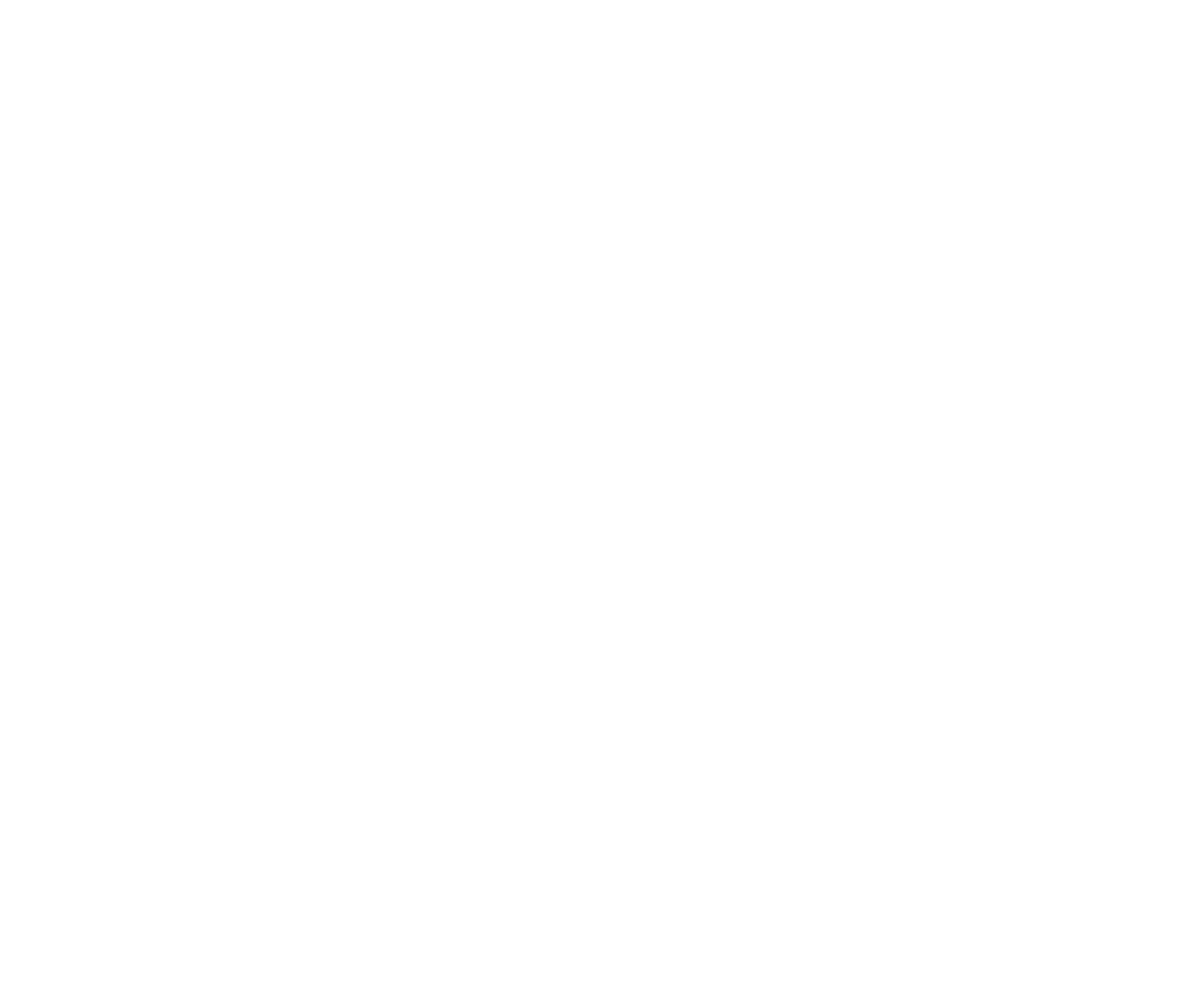
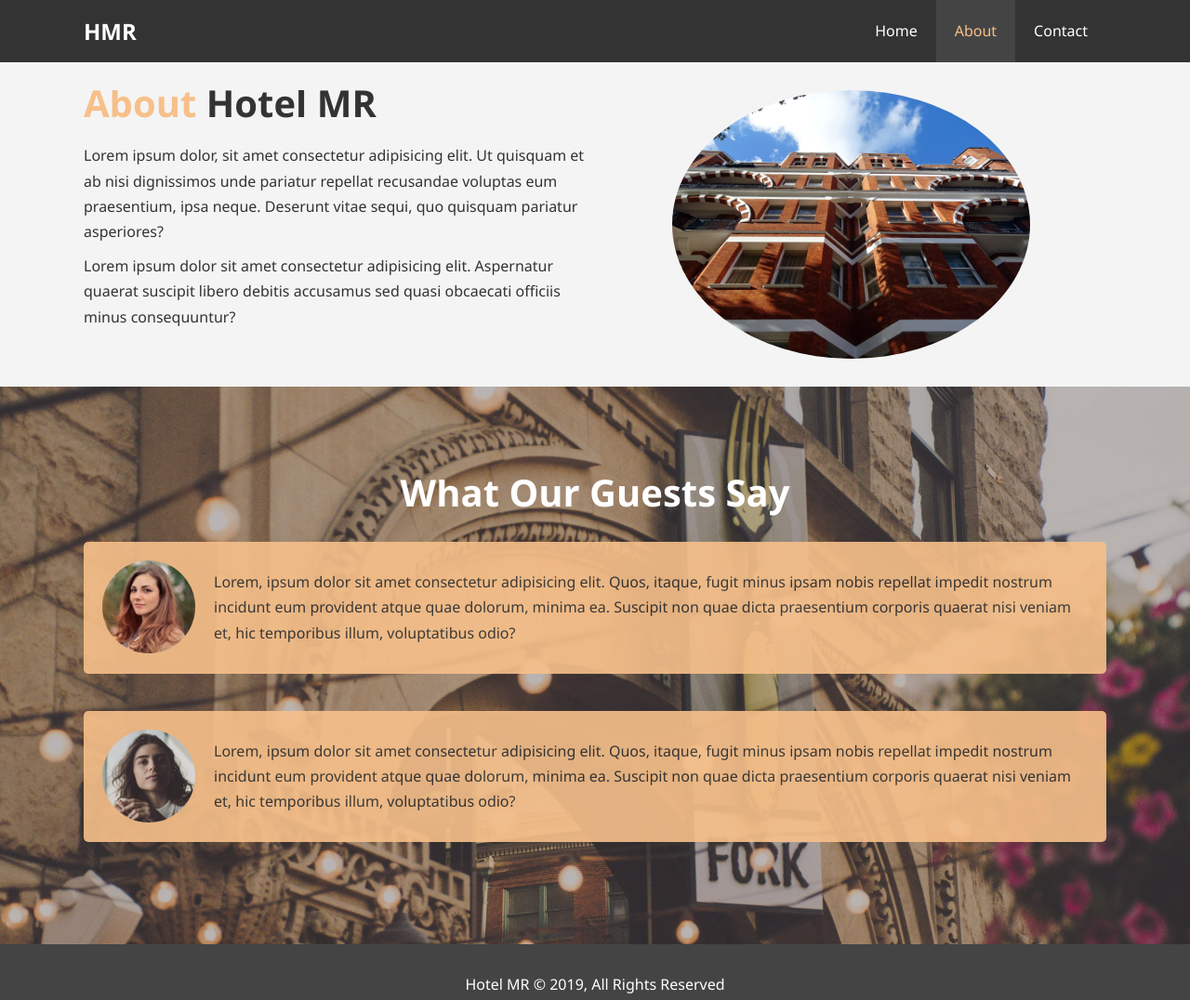
Before and after one commit to DevMike42/Hotel-website, a plain HTML site: page about.html in a window 1280 px wide. Shown: the whole page at 93% size. Before the commit the page ends 800 px from the top, so only its background shows below. Drawn offline with Linux system fonts and the light colour scheme.

Commit message:
About Page

```diff
--- a/about.html
+++ b/about.html
@@ -0,0 +1,72 @@
+<!DOCTYPE html>
+<html lang="en">
+
+<head>
+  <meta charset="UTF-8">
+  <meta name="viewport" content="width=device-width, initial-scale=1.0">
+  <meta http-equiv="X-UA-Compatible" content="ie=edge">
+  <meta name="description" content="Welcome to the most extraordinary hotel in San Diego, CA">
+  <meta name="keywords" content="hotel, san diego, california hotel">
+  <link rel="stylesheet" href="./css/style.css">
+
+  <title>Hotel MR | About</title>
+</head>
+
+<body>
+
+  <header>
+    <nav id="navbar">
+      <div class="container">
+        <h1 class="logo"><a href="index.html">HMR</a></h1>
+        <ul>
+          <li><a href="index.html">Home</a></li>
+          <li><a class="current" href="about.html">About</a></li>
+          <li><a href="contact.html">Contact</a></li>
+        </ul>
+      </div>
+    </nav>
+  </header>
+
+  <section id="about-info" class="bg-light py-3">
+    <div class="container">
+      <div class="info-left">
+        <h1 class="l-heading"><span class="text-primary">About</span> Hotel MR</h1>
+        <p>Lorem ipsum dolor, sit amet consectetur adipisicing elit. Ut quisquam et ab nisi dignissimos unde pariatur
+          repellat recusandae voluptas eum praesentium, ipsa neque. Deserunt vitae sequi, quo quisquam pariatur
+          asperiores?</p>
+        <p>Lorem ipsum dolor sit amet consectetur adipisicing elit. Aspernatur quaerat suscipit libero debitis accusamus
+          sed quasi obcaecati officiis minus consequuntur?</p>
+      </div>
+      <div class="info-right">
+        <img src="./img/photo-2.jpg" alt="hotel">
+      </div>
+    </div>
+  </section>
+
+  <div class="clr"></div>
+
+  <section id="testimonials" class="py-3">
+    <div class="container">
+      <h2 class="l-heading">What Our Guests Say</h2>
+      <div class="testimonial bg-primary">
+        <img src="./img/person-1.jpg" alt="Samantha">
+        <p>Lorem, ipsum dolor sit amet consectetur adipisicing elit. Quos, itaque, fugit minus ipsam nobis repellat
+          impedit nostrum incidunt eum provident atque quae dolorum, minima ea. Suscipit non quae dicta praesentium
+          corporis quaerat nisi veniam et, hic temporibus illum, voluptatibus odio?</p>
+      </div>
+      <div class="testimonial bg-primary">
+        <img src="./img/person-2.jpg" alt="Jessie">
+        <p>Lorem, ipsum dolor sit amet consectetur adipisicing elit. Quos, itaque, fugit minus ipsam nobis repellat
+          impedit nostrum incidunt eum provident atque quae dolorum, minima ea. Suscipit non quae dicta praesentium
+          corporis quaerat nisi veniam et, hic temporibus illum, voluptatibus odio?</p>
+      </div>
+    </div>
+  </section>
+
+  <footer id="main-footer">
+    <p>Hotel MR &copy 2019, All Rights Reserved</p>
+  </footer>
+
+</body>
+
+</html>
--- a/css/style.css
+++ b/css/style.css
@@ -28,6 +28,7 @@ p {
 .container {
   margin: auto;
   max-width: 1100px;
+  overflow: auto;
 }
 
 .text-primary {
@@ -76,6 +77,15 @@ p {
 .clr {
   clear: both;
 }
+
+.l-heading {
+  font-size: 40px;
+}
+
+/* Padding */
+.py-1 { padding: 10px 0; }
+.py-2 { padding: 20px 0; }
+.py-3 { padding: 30px 0; }
 
 /* Navbar */
 #navbar {
@@ -173,6 +183,53 @@ p {
   margin-bottom: 10px;
 }
 
+/* About */
+#about-info .info-right {
+  float: right;
+  width: 50%;
+  min-height: 100%;
+}
+
+#about-info .info-right img {
+  display: block;
+  margin: auto;
+  width: 70%;
+  border-radius: 50%;
+}
+
+#about-info .info-left {
+  float: left;
+  min-height: 100%;
+  width: 50%;
+}
+
+/* Tesimonials */
+#testimonials {
+  height: 600px;
+  background: url('../img/test-bg.jpg') no-repeat center center/cover;
+  padding-top: 100px;
+}
+
+#testimonials h2 {
+  color: #fff;
+  text-align: center;
+  padding-bottom: 40px;
+}
+
+#testimonials .testimonial {
+  padding: 20px;
+  margin-bottom: 40px;
+  border-radius: 5px;
+  opacity: 0.9;
+}
+
+#testimonials .testimonial img {
+  width: 100px;
+  float: left;
+  margin-right: 20px;
+  border-radius: 50%;
+}
+
 /* Footer */
 #main-footer {
   text-align: center;
```
